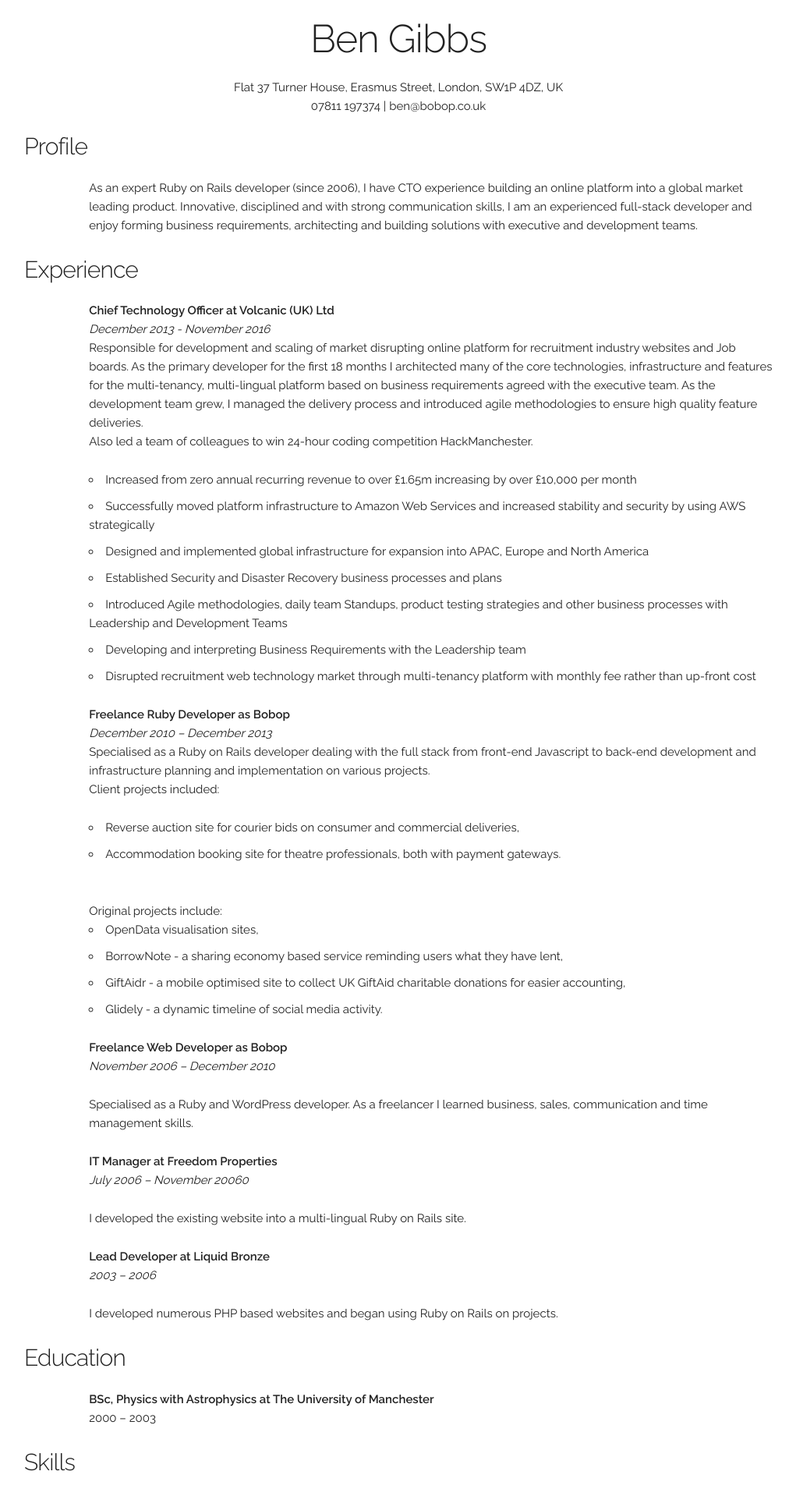
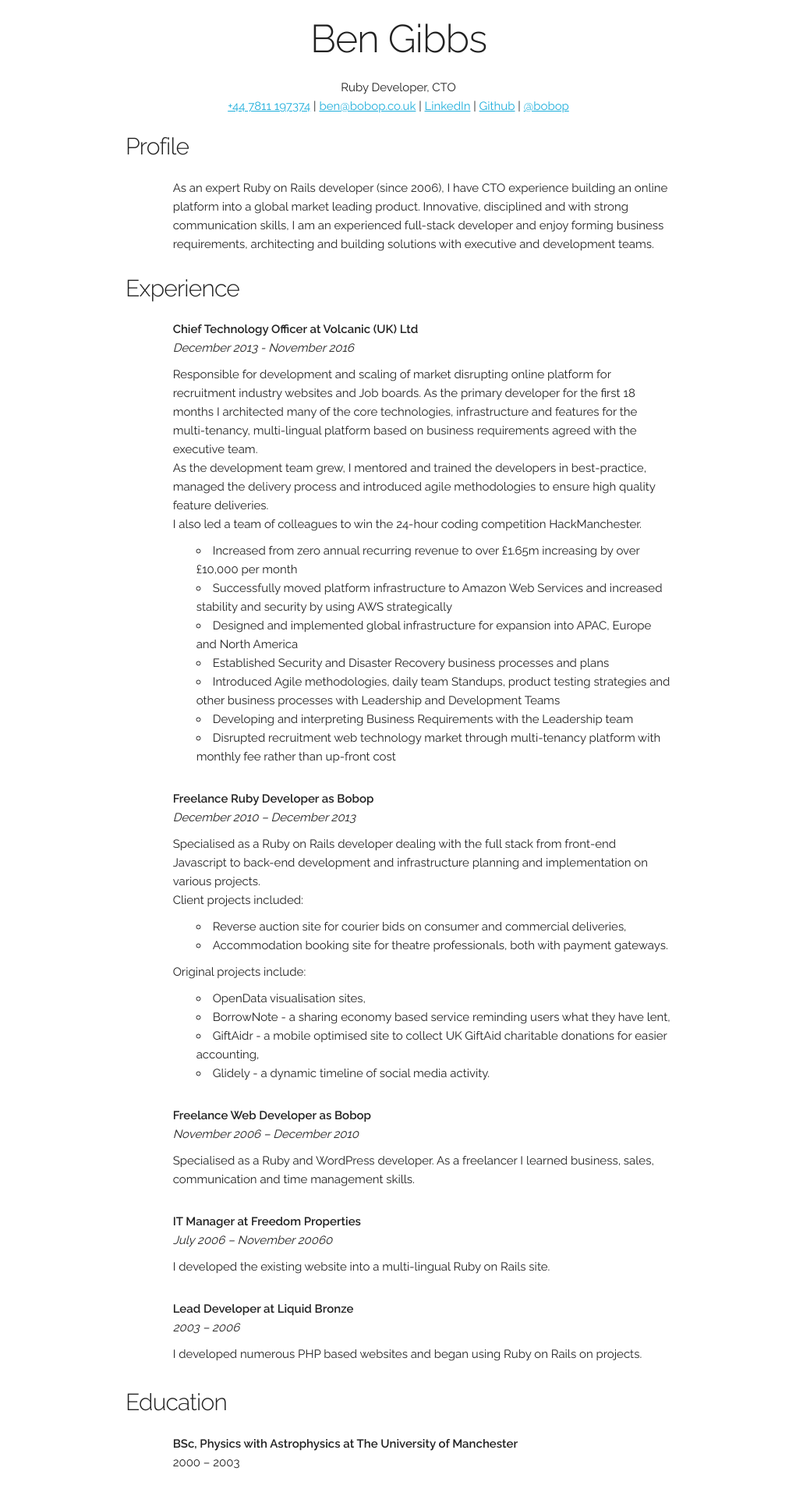
Before and after one commit to bobop/bobop.github.io, a Jekyll site: the page built from index.html, in a window 1280 px wide. Shown: the top 1918 px of the page at 78% size, without its empty margins (129-1150 px from the left). Built offline with Jekyll 4.4.1, drawn with Linux system fonts in a browser that asks for light colours; some of the changed text lies outside the part shown.

Commit message:
improvments to content

```diff
--- a/_layouts/default.html
+++ b/_layouts/default.html
@@ -17,9 +17,13 @@
       <div class="row">
         <div class="twelve columns header">
           <h1 class="title">Ben Gibbs</h1>
-          Flat 37 Turner House, Erasmus Street, London, SW1P 4DZ, UK
+          Ruby Developer, CTO
           <br>
-          07811 197374 | ben@bobop.co.uk
+          <a href="tel:+447811197374">+44 7811 197374</a> |
+          <a href="mailto:ben@bobop.co.uk">ben@bobop.co.uk</a> |
+          <a href="https://www.linkedin.com/in/benjgibbs">LinkedIn</a> |
+          <a href="https://github.com/bobop">Github</a> |
+          <a href="mailto:ben@bobop.co.uk">@bobop</a>
         </div>
       </div>
 
--- a/css/custom.css
+++ b/css/custom.css
@@ -1,4 +1,27 @@
+.container {
+  max-width: 700px !important;
+}
+
 .header {
   padding: 20px 0;
   text-align: center;
 }
+
+.experience-row {
+  margin-bottom: 3rem;
+}
+p.experience, p.experience-title {
+  margin-bottom: 0rem;
+}
+p.experience {
+  margin-top: 1rem;
+}
+
+ul {
+  margin-top: 1rem;
+  margin-bottom: 0rem;
+  margin-left: 3rem;
+}
+li {
+  margin-bottom: 0rem;
+}
--- a/index.html
+++ b/index.html
@@ -1,5 +1,6 @@
 ---
 layout: default
+title: Ben Gibbs | CTO, Ruby Developer
 ---
 
 <div id="home" class="row">
@@ -18,16 +19,23 @@
     <h4>Experience</h4>
   </div>
 </div>
-<div class="row">
+<div class="row experience-row">
   <div class="eleven offset-by-one columns">
-    <p>
+    <p class="experience-title">
       <strong>Chief Technology Officer at Volcanic (UK) Ltd</strong>
       <br>
       <em>December 2013 - November 2016</em>
+    </p>
+    <p class="experience">
+      Responsible for development and scaling of market disrupting online platform for recruitment industry websites and Job boards.
+      As the primary developer for the first 18 months I architected many of the core technologies, infrastructure and features for
+      the multi-tenancy, multi-lingual platform based on business requirements agreed with the executive team.
       <br>
-      Responsible for development and scaling of market disrupting online platform for recruitment industry websites and Job boards. As the primary developer for the first 18 months I architected many of the core technologies, infrastructure and features for the multi-tenancy, multi-lingual platform based on business requirements agreed with the executive team. As the development team grew, I managed the delivery process and introduced agile methodologies to ensure high quality feature deliveries.
+      As the development team grew, I mentored and trained the developers in best-practice, managed the delivery process and introduced
+      agile methodologies to ensure high quality feature deliveries.
       <br>
-      Also led a team of colleagues to win 24-hour coding competition HackManchester.
+      I also led a team of colleagues to win the 24-hour coding competition HackManchester.
+    </p>
     <ul>
       <li>Increased from zero annual recurring revenue to over £1.65m increasing by over £10,000 per month</li>
       <li>Successfully moved platform infrastructure to Amazon Web Services and increased stability and security by using AWS strategically</li>
@@ -37,66 +45,67 @@
       <li>Developing and interpreting Business Requirements with the Leadership team</li>
       <li>Disrupted recruitment web technology market through multi-tenancy platform with monthly fee rather than up-front cost</li>
     </ul>
-    </p>
   </div>
 </div>
-<div class="row">
+<div class="row experience-row">
   <div class="eleven offset-by-one columns">
-    <p>
+    <p class="experience-title">
       <strong>Freelance Ruby Developer as Bobop</strong>
       <br>
       <em>December 2010 – December 2013</em>
-      <br>
+    </p>
+    <p class="experience">
       Specialised as a Ruby on Rails developer dealing with the full stack from front-end Javascript to back-end development and infrastructure planning and implementation on various projects.
       <br>
       Client projects included:
+    </p>
     <ul>
       <li>Reverse auction site for courier bids on consumer and commercial deliveries,</li>
       <li>Accommodation booking site for theatre professionals, both with payment gateways.</li>
     </ul>
-      <br>
+    <p class="experience">
       Original projects include:
+    </p>
     <ul>
       <li>OpenData visualisation sites, </li>
       <li>BorrowNote - a sharing economy based service reminding users what they have lent,</li>
       <li>GiftAidr - a mobile optimised site to collect UK GiftAid charitable donations for easier accounting,</li>
       <li>Glidely - a dynamic timeline of social media activity.</li>
     </ul>
-    </p>
   </div>
 </div>
-<div class="row">
+<div class="row experience-row">
   <div class="eleven offset-by-one columns">
-    <p>
+    <p class="experience-title">
       <strong>Freelance Web Developer as Bobop</strong>
       <br>
       <em>November 2006 – December 2010</em>
     </p>
-    <p>
+    <p class="experience">
       Specialised as a Ruby and WordPress developer. As a freelancer I learned business, sales, communication and time management skills.
     </p>
   </div>
 </div>
-<div class="row">
+<div class="row experience-row">
   <div class="eleven offset-by-one columns">
-    <p>
+    <p class="experience-title">
       <strong>IT Manager at Freedom Properties</strong>
       <br>
       <em>July 2006 – November 20060</em>
     </p>
-    <p>
+    <p class="experience">
       I developed the existing website into a multi-lingual Ruby on Rails site.
     </p>
   </div>
 </div>
-<div class="row">
+<div class="row experience-row">
   <div class="eleven offset-by-one columns">
-    <p>
+    <p class="experience-title">
       <strong>Lead Developer at Liquid Bronze</strong>
       <br>
       <em>2003 – 2006</em>
     </p>
-    <p>
+    <p class="experience">
       I developed numerous PHP based websites and began using Ruby on Rails on projects.
     </p>
   </div>
@@ -122,11 +131,32 @@
     <h4>Skills</h4>
   </div>
 </div>
-<div class="row">
-  <div class="eleven offset-by-one columns">
-    <p>
-      AWS Infrastructure management and scaling, development management, very experienced with Ruby, Rails, HTML, CSS, Javascript / jQuery, MySQL, TDD, Git, Chef, Agile & Lean methodologies.
-    </p>
+<div class="row experience-row">
+  <div class="five offset-by-one columns">
+    <p class="experience-title"><strong>Technical</strong></p>
+    <ul>
+      <li>Ruby</li>
+      <li>Rails</li>
+      <li>HTML</li>
+      <li>CSS</li>
+      <li>Javascript / jQuery</li>
+      <li>MySQL</li>
+      <li>Elasticsearch</li>
+      <li>REST API's</li>
+      <li>TDD</li>
+      <li>Git</li>
+      <li>Chef</li>
+    </ul>
+  </div>
+  <div class="six columns">
+    <p class="experience-title"><strong>Non-Technical</strong></p>
+    <ul>
+      <li>AWS Infrastructure Management</li>
+      <li>Rails and Infrastructure Scaling</li>
+      <li>Mentoring and best-practice Training</li>
+      <li>Project Management</li>
+      <li>Agile Methodologies</li>
+    </ul>
   </div>
 </div>
 
@@ -138,7 +168,8 @@
 <div class="row">
   <div class="eleven offset-by-one columns">
     <p>
-      I live in London with my wife and 2 sons. I’m a keen proponent of Open Data, enjoy watching independent films & documentaries and reading Sci-fi Saga’s.
+      I live in London with my wife and 2 sons and have an Express Entry application for permanent residency in Canada.
+      I’m a keen proponent of Open Data, enjoy watching independent films & documentaries and reading Sci-fi Saga’s.
     </p>
   </div>
 </div>
```
Lines whose indentation alone changed are shown as unchanged.
